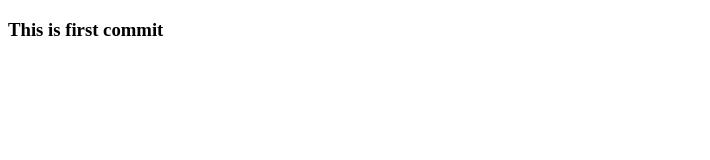
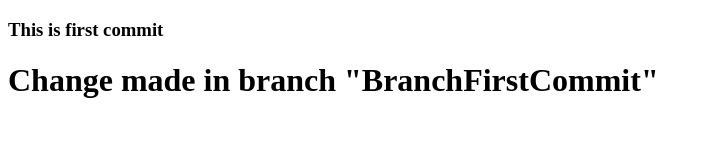
Before and after one commit to HaroldasZapalskis/GIT-HW-HAROLDAS-ZAPALSKIS, a plain HTML site: page index.html in a window 1280 px wide. Shown: the whole page, without its empty margins (0-710 px from the left). Drawn offline with Linux system fonts and the light colour scheme.

Commit message:
BranchFirstCommit

```diff
--- a/index.html
+++ b/index.html
@@ -9,5 +9,6 @@
 </head>
 <body>
 <h3>This is first commit</h3>
+<h1>Change made in branch "BranchFirstCommit"</h1>
 </body>
 </html>
```
